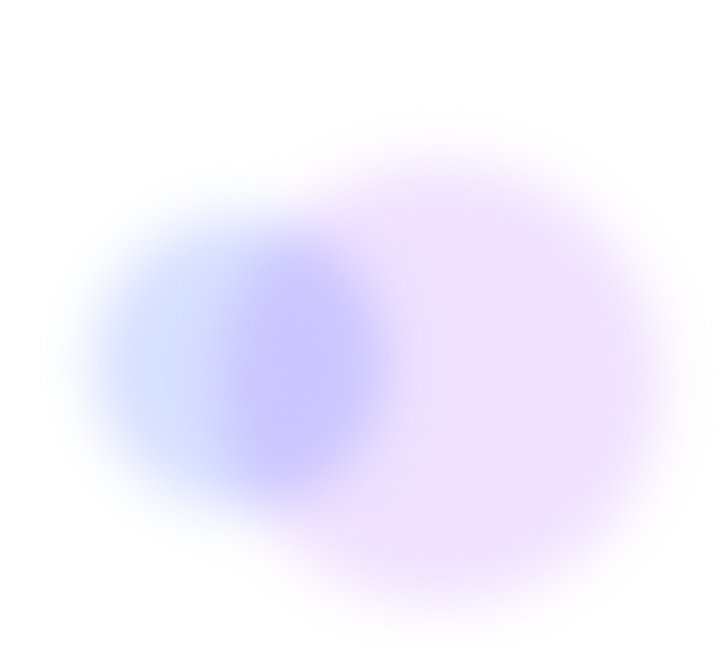
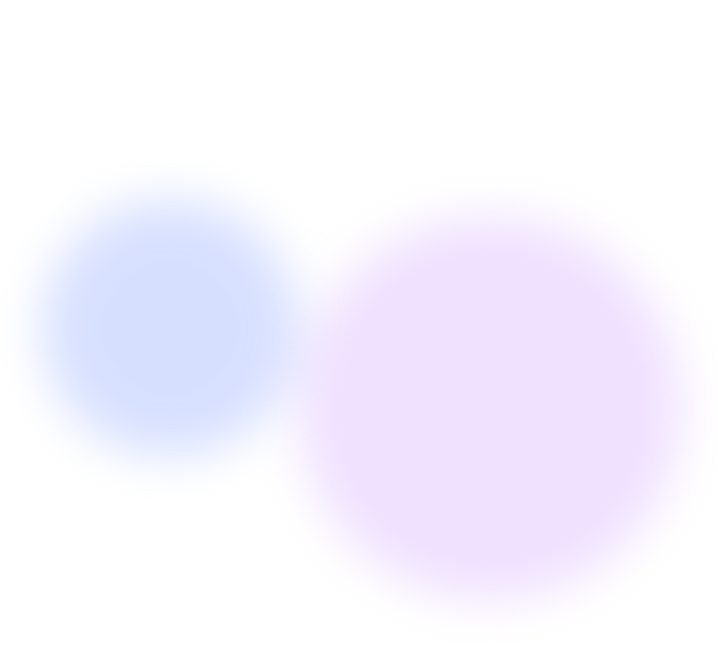
Before and after one commit to lk-naath/portfolio, a Next.js app: page / in a window 1280 px wide. Shown: the top 646 px of the page, without its empty margins (278-996 px from the left). Built offline with nearby package versions, Linux system fonts and the light colour scheme; no server answers.

Commit message:
now everything is smooth and also we have refactored the code

```diff
--- a/src/app/page.tsx
+++ b/src/app/page.tsx
@@ -7,19 +7,12 @@ import Skills from '@/components/sections/Skills';
 import Experience from '@/components/sections/Experience';
 import Contact from '@/components/sections/Contact';
 import AnimatedSection from '@/components/AnimatedSection';
-import { motion } from 'framer-motion';
-import { staggerContainer } from '@/utils/animations';
 
 export default function Home() {
   return (
     <RootLayout>
       <Layout>
-        <motion.div
-          variants={staggerContainer(0.1, 0.1)}
-          initial="hidden"
-          animate="show"
-          className="relative"
-        >
+        <div className="relative animate-stagger-fade">
           {/* Background gradient animation */}
           <div className="fixed inset-0 -z-10 bg-gradient-to-br from-indigo-50 via-white to-purple-50 dark:from-gray-900 dark:via-gray-800 dark:to-gray-900" />
 
@@ -42,34 +35,14 @@ export default function Home() {
 
           {/* Floating elements */}
           <div className="fixed top-0 left-0 w-full h-full pointer-events-none overflow-hidden">
-            <motion.div
-              className="absolute top-1/4 left-1/4 w-64 h-64 bg-indigo-200 dark:bg-indigo-900 rounded-full mix-blend-multiply filter blur-xl opacity-70"
-              animate={{
-                scale: [1, 1.2, 1],
-                x: [0, 100, 0],
-                y: [0, 50, 0],
-              }}
-              transition={{
-                duration: 20,
-                repeat: Infinity,
-                ease: "easeInOut"
-              }}
+            <div
+              className="absolute top-1/4 left-1/4 w-64 h-64 bg-indigo-200 dark:bg-indigo-900 rounded-full mix-blend-multiply filter blur-xl opacity-70 animate-float"
             />
-            <motion.div
-              className="absolute bottom-1/4 right-1/4 w-96 h-96 bg-purple-200 dark:bg-purple-900 rounded-full mix-blend-multiply filter blur-xl opacity-70"
-              animate={{
-                scale: [1, 1.3, 1],
-                x: [0, -100, 0],
-                y: [0, -50, 0],
-              }}
-              transition={{
-                duration: 25,
-                repeat: Infinity,
-                ease: "easeInOut"
-              }}
+            <div
+              className="absolute bottom-1/4 right-1/4 w-96 h-96 bg-purple-200 dark:bg-purple-900 rounded-full mix-blend-multiply filter blur-xl opacity-70 animate-float"
             />
           </div>
-        </motion.div>
+        </div>
       </Layout>
     </RootLayout>
   );
--- a/src/components/AnimatedSection.tsx
+++ b/src/components/AnimatedSection.tsx
@@ -1,6 +1,4 @@
-import { motion } from 'framer-motion';
 import { useInView } from 'react-intersection-observer';
-import { fadeIn } from '@/utils/animations';
 
 interface AnimatedSectionProps {
   children: React.ReactNode;
@@ -20,16 +18,28 @@ const AnimatedSection = ({
     threshold: 0.1,
   });
 
+  const getAnimationClass = () => {
+    switch (direction) {
+      case 'up':
+        return 'animate-fade-in-up';
+      case 'down':
+        return 'animate-fade-in-down';
+      case 'left':
+        return 'animate-fade-in-left';
+      case 'right':
+        return 'animate-fade-in-right';
+      default:
+        return 'animate-fade-in-up';
+    }
+  };
+
   return (
-    <motion.div
+    <div
       ref={ref}
-      variants={fadeIn(direction, delay)}
-      initial="hidden"
-      animate={inView ? 'show' : 'hidden'}
-      className={className}
+      className={`${getAnimationClass()} ${className}`}
     >
       {children}
-    </motion.div>
+    </div>
   );
 };
 
--- a/src/utils/animations.ts
+++ /dev/null
@@ -1,92 +0,0 @@
-import { Variants } from 'framer-motion';
-
-export const fadeIn = (direction: string, delay: number): Variants => ({
-  hidden: {
-    y: direction === 'up' ? 80 : direction === 'down' ? -80 : 0,
-    opacity: 0,
-    x: direction === 'left' ? 80 : direction === 'right' ? -80 : 0,
-  },
-  show: {
-    y: 0,
-    x: 0,
-    opacity: 1,
-    transition: {
-      type: 'tween',
-      duration: 1.2,
-      delay: delay,
-      ease: [0.25, 0.25, 0.25, 0.75],
-    },
-  },
-});
-
-export const staggerContainer = (staggerChildren: number, delayChildren: number): Variants => ({
-  hidden: {},
-  show: {
-    transition: {
-      staggerChildren,
-      delayChildren,
-    },
-  },
-});
-
-export const textVariant = (delay: number): Variants => ({
-  hidden: {
-    y: 50,
-    opacity: 0,
-  },
-  show: {
-    y: 0,
-    opacity: 1,
-    transition: {
-      type: 'spring',
-      duration: 1.25,
-      delay,
-    },
-  },
-});
-
-export const slideIn = (direction: string, type: string, delay: number, duration: number): Variants => ({
-  hidden: {
-    x: direction === 'left' ? '-100%' : direction === 'right' ? '100%' : 0,
-    y: direction === 'up' ? '100%' : direction === 'down' ? '-100%' : 0,
-  },
-  show: {
-    x: 0,
-    y: 0,
-    transition: {
-      type,
-      delay,
-      duration,
-      ease: 'easeOut',
-    },
-  },
-});
-
-export const zoomIn = (delay: number, duration: number): Variants => ({
-  hidden: {
-    scale: 0,
-    opacity: 0,
-  },
-  show: {
-    scale: 1,
-    opacity: 1,
-    transition: {
-      type: 'tween',
-      delay,
-      duration,
-      ease: 'easeOut',
-    },
-  },
-});
-
-export const floatAnimation = {
-  initial: { y: 0 },
-  animate: {
-    y: [-10, 10, -10],
-    transition: {
-      duration: 3,
-      repeat: Infinity,
-      ease: 'easeInOut',
-    },
-  },
-};
```
